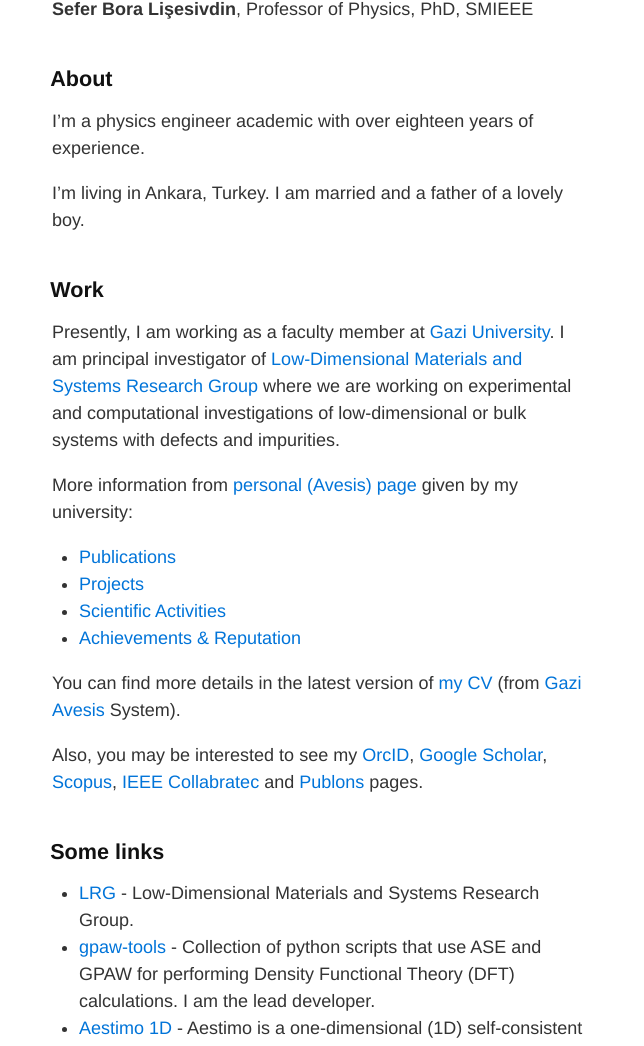
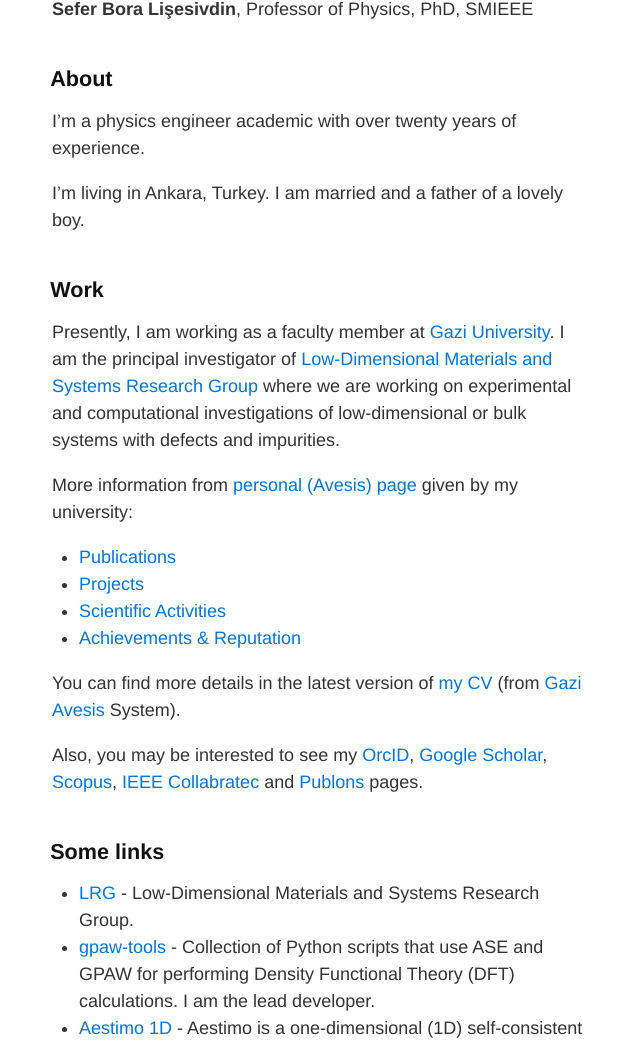
Before and after one commit to lrgresearch/bora, a Jekyll site: the page built from index.md, in a window 1280 px wide. Shown: the part 253-1299 px from the top of the page, without its empty margins (318-962 px from the left). Built offline with Jekyll 4.4.1, drawn with Linux system fonts in a browser that asks for light colours.

Commit message:
Update index.md

```diff
--- a/index.md
+++ b/index.md
@@ -7,12 +7,12 @@ layout: default
 **Sefer Bora Lişesivdin**, Professor of Physics, PhD, SMIEEE
 
 ## About
-I'm a physics engineer academic with over eighteen years of experience.
+I'm a physics engineer academic with over twenty years of experience.
 
 I'm living in Ankara, Turkey. I am married and a father of a lovely boy.
 
 ## Work
-Presently, I am working as a faculty member at [Gazi University](https://www.gazi.edu.tr). I am principal investigator of [Low-Dimensional Materials and Systems Research Group](https://lrgresearch.org) where we are working on experimental and computational investigations of low-dimensional or bulk systems with defects and impurities.
+Presently, I am working as a faculty member at [Gazi University](https://www.gazi.edu.tr). I am the principal investigator of [Low-Dimensional Materials and Systems Research Group](https://lrgresearch.org) where we are working on experimental and computational investigations of low-dimensional or bulk systems with defects and impurities.
 
 More information from [personal (Avesis) page](https://avesis.gazi.edu.tr/bora) given by my university:
 * [Publications](https://avesis.gazi.edu.tr/bora/publications)
@@ -26,7 +26,7 @@ Also, you may be interested to see my [OrcID](https://orcid.org/0000-0001-9635-6
 
 ## Some links
 - [LRG](https://lrgresearch.org) - Low-Dimensional Materials and Systems Research Group.
-- [gpaw-tools](http://www.lrgresearch.org/gpaw-tools/) - Collection of python scripts that use ASE and GPAW for performing Density Functional Theory (DFT) calculations. I am the lead developer.
+- [gpaw-tools](http://www.lrgresearch.org/gpaw-tools/) - Collection of Python scripts that use ASE and GPAW for performing Density Functional Theory (DFT) calculations. I am the lead developer.
 - [Aestimo 1D](http://www.aestimosolver.org/) - Aestimo is a one-dimensional (1D) self-consistent Schrödinger-Poisson solver for semiconductor heterostructures. I am one of the main developers.
 - [Biscuit](https://sblisesivdin.github.io/biscuit/)- Biscuit is a single-page responsive Jekyll theme. This is the most simple and still-good-looking Jekyll theme that you can find. I am the maintainer of this theme.
 
```
